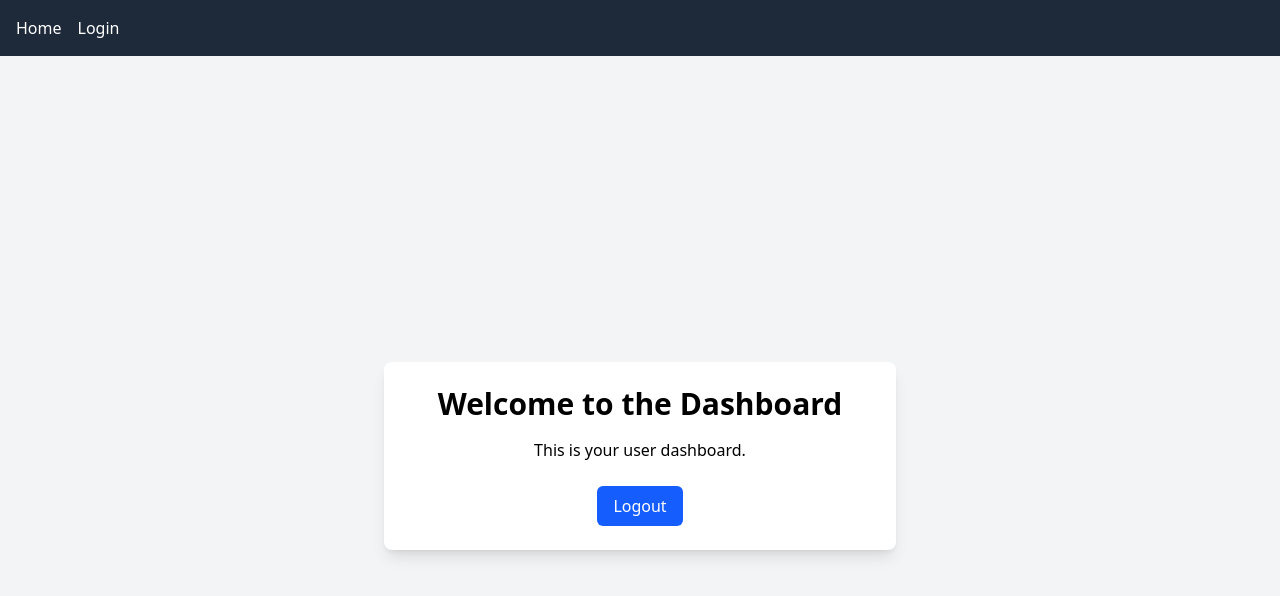
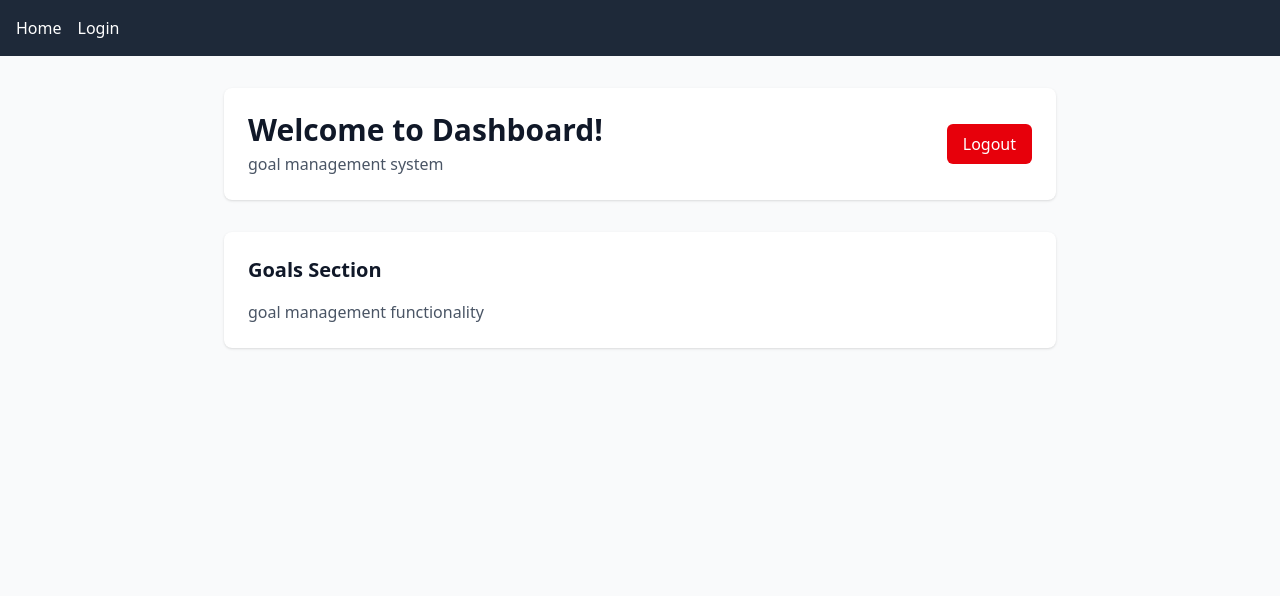
Before and after one commit to teovaira/goal-app, a React (Vite) app in the folder frontend/: page /dashboard in a window 1280 px wide. Shown: the top 596 px of the page. Built offline with nearby package versions, Linux system fonts and the light colour scheme; sample sign-in values are in the browser's storage.

Commit message:
refactor: change a little bit the basic styling of the Dashboard component

```diff
--- a/frontend/src/pages/Dashboard.tsx
+++ b/frontend/src/pages/Dashboard.tsx
@@ -1,6 +1,6 @@
 import React from "react";
 import { useNavigate } from "react-router-dom";
-import useAuth  from "../context/useAuth";
+import useAuth from "../context/useAuth";
 
 const Dashboard = () => {
   const { logout } = useAuth();
@@ -12,16 +12,32 @@ const Dashboard = () => {
   };
 
   return (
-    <div className="flex justify-center items-center h-screen bg-gray-100">
-      <div className="text-center p-6 bg-white rounded-lg shadow-lg max-w-lg w-full">
-        <h2 className="text-3xl font-semibold">Welcome to the Dashboard</h2>
-        <p className="mt-4 mb-6">This is your user dashboard.</p>
-        <button
-          className="py-2 px-4 bg-blue-600 text-white rounded-md hover:bg-blue-700 focus:outline-none focus:ring-2 focus:ring-blue-500"
-          onClick={handleLogout}
-        >
-          Logout
-        </button>
+    <div className="min-h-screen bg-gray-50 py-8">
+      <div className="max-w-4xl mx-auto px-4 sm:px-6 lg:px-8">
+        <div className="bg-white rounded-lg shadow-sm p-6 mb-8">
+          <div className="flex justify-between items-center">
+            <div>
+              <h1 className="text-3xl font-bold text-gray-900">
+                Welcome to Dashboard!
+              </h1>
+              <p className="text-gray-600 mt-1">goal management system</p>
+            </div>
+            <button
+              onClick={handleLogout}
+              className="px-4 py-2 bg-red-600 text-white rounded-md hover:bg-red-700 focus:outline-none focus:ring-2 focus:ring-red-500 transition-colors"
+            >
+              Logout
+            </button>
+          </div>
+        </div>
+
+
+        <div className="bg-white rounded-lg shadow-sm p-6">
+          <h2 className="text-xl font-semibold text-gray-900 mb-4">Goals Section</h2>
+          <p className="text-gray-600">
+            goal management functionality
+          </p>
+        </div>
       </div>
     </div>
   );
```
